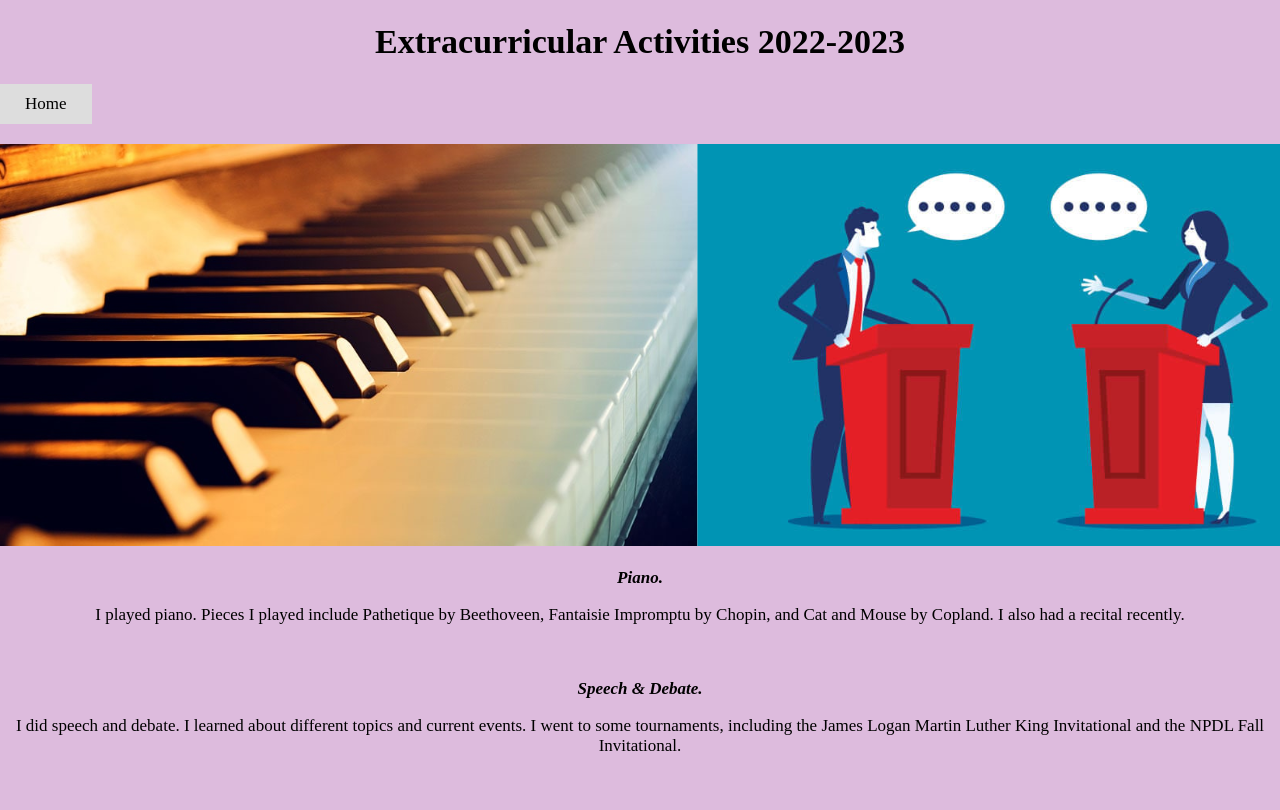
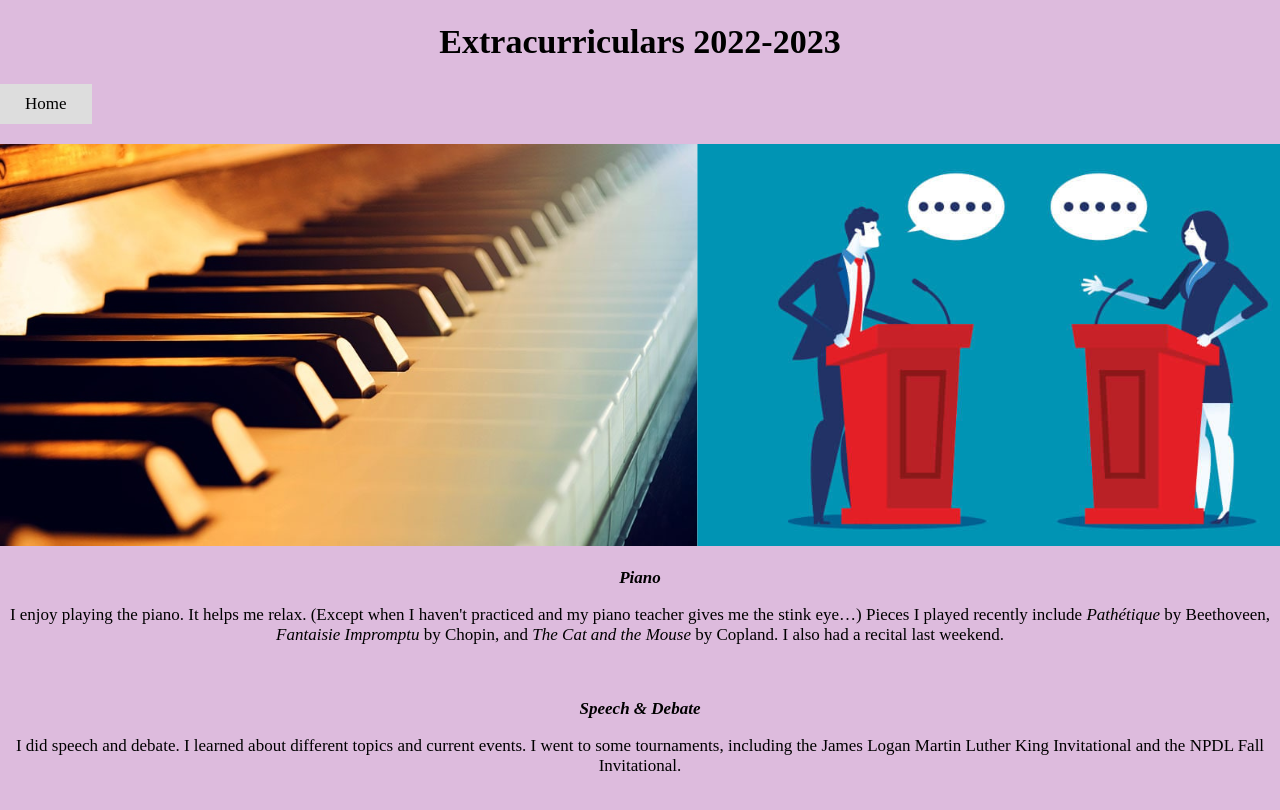
Before and after one commit to atyl25/cspfinal, a plain HTML site: page extracurriculars.html in a window 1280 px wide. Shown: the top 810 px of the page. Drawn offline with Linux system fonts and the light colour scheme.

Commit message:
Update extracurriculars.html

```diff
--- a/extracurriculars.html
+++ b/extracurriculars.html
@@ -1,11 +1,11 @@
 <!DOCTYPE html>
 <html>
 <head>
-	<title>Non-Academics</title>
+	<title>Extracurriculars</title>
 	<link rel="stylesheet" href = "stylesheetindex.css">
 </head>
 
-<h1>Extracurricular Activities 2022-2023</h1>
+<h1>Extracurriculars 2022-2023</h1>
 
 <body>
 	<a href = "index.html"><button>Home</button></a>
@@ -13,10 +13,10 @@
 	<div class = "collages">
     	<img src = "collage2.png">
 	</div>
-    <p><b><i> Piano. </i></b><p>
-	<p> I played piano. Pieces I played include Pathetique by Beethoveen, Fantaisie Impromptu by Chopin, and Cat and Mouse by Copland. I also had a recital recently.</p>
+    <p><b><i> Piano</i></b><p>
+	<p> I enjoy playing the piano. It helps me relax. (Except when I haven't practiced and my piano teacher gives me the stink eye…) Pieces I played recently include <I>Pathétique</I> by Beethoveen, <I>Fantaisie Impromptu</I> by Chopin, and <I>The Cat and the Mouse</I> by Copland. I also had a recital last weekend.</p>
 	<br>
-	<p><b><i> Speech & Debate. </i></b><p>
+	<p><b><i> Speech & Debate</i></b><p>
     <p> I did speech and debate. I learned about different topics and current events. I went to some tournaments, including the James Logan Martin Luther King Invitational and the NPDL Fall Invitational. </p>
 
 </body>
```
